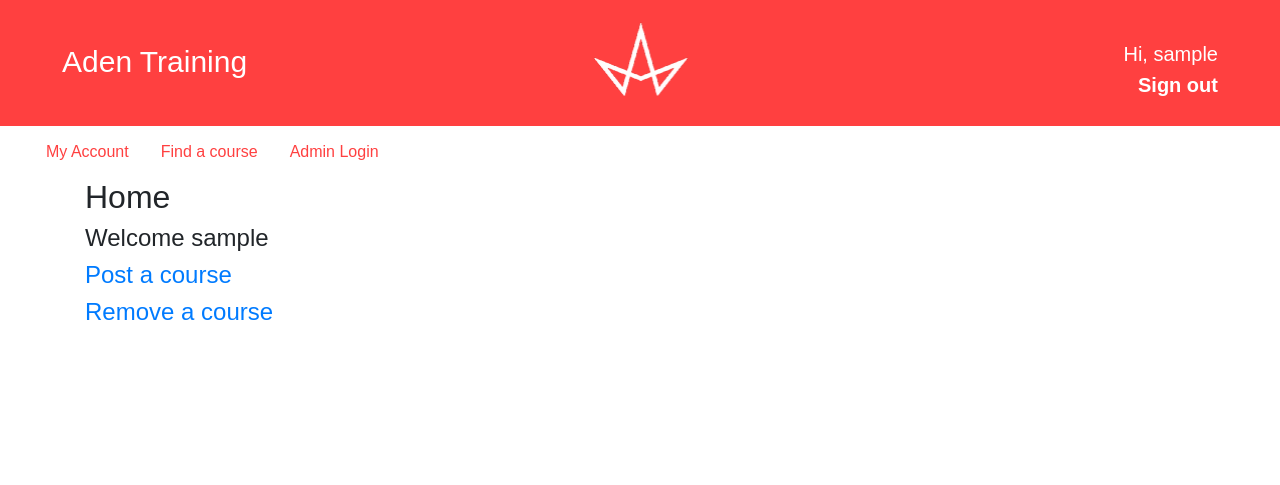
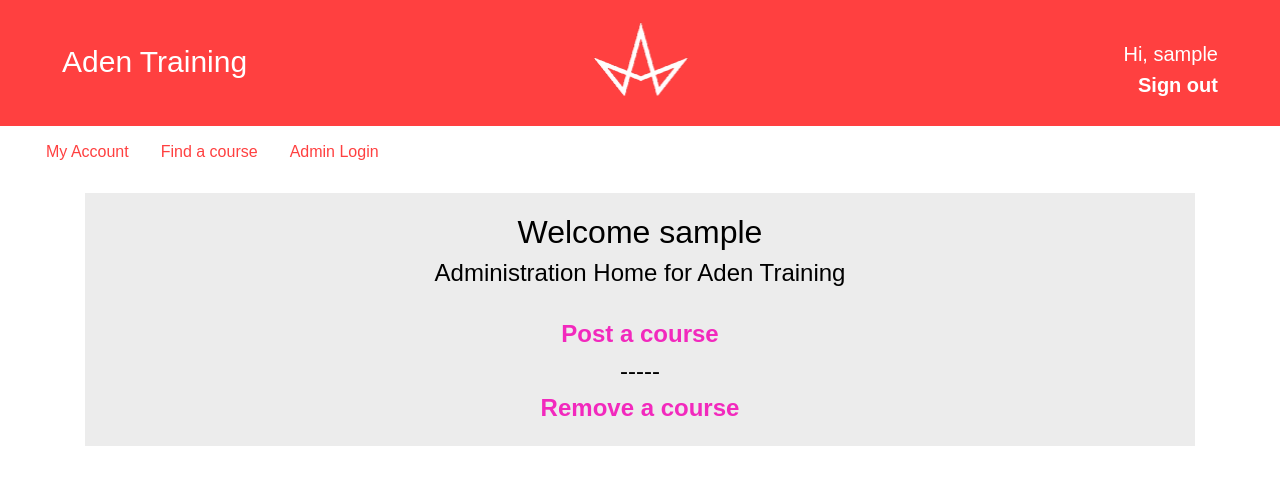
Before and after one commit to Aden-Training/Training_Portal, a Flask app: page /adminpage in a window 1280 px wide. Shown: the top 485 px of the page. Run offline with Flask 2, Linux system fonts and the light colour scheme; the visitor is signed in with stand-in values (Sample User, id 1); some libraries are stand-ins or nearby versions.

Commit message:
Fixed Admin homepage

```diff
--- a/static/css/master.css
+++ b/static/css/master.css
@@ -476,6 +476,45 @@ i{
 
 
 /*
+-- adminlogin.html --
+*/
+.loginAdmin{
+  width: 50%;
+  float: center;
+}
+
+
+/*
+-- adminhome.html --
+*/
+.adminHome{
+  color: #000000;
+  padding-top: 20px;
+  padding-bottom: 15px;
+  padding-left: 30px;
+  padding-right: 30px;
+  margin-top: 15px;
+  margin-right: 15px;
+  height: auto;
+  width: 100%;
+  text-align: center;
+  background-color: #dadada80;
+}
+
+/* Clickable links on page*/
+.adminLink{
+  color: #f229bd;
+  text-decoration: none;
+  font-weight: bold;
+}
+
+.adminLink:hover{
+  color: #f2b929;
+  text-decoration: none;
+  font-weight: bold;
+}
+
+/*
 -- Buttons --
 */
 .btn{
--- a/templates/adminhome.html
+++ b/templates/adminhome.html
@@ -1,11 +1,17 @@
 {% extends "base.html" %}
 {% block content %}
-<div class="container">
-    <h2>Home</h2>
-    <h4>Welcome {{session['user']}}</h4>
-
-    <h4><a href="/postcourses">Post a course</a></h4>
-    <h4><a href="/removecourses">Remove a course</a></h4>
-
+<div class="row">
+    <div class="container">
+        <div class="adminHome">
+            <h2>Welcome {{session['user']}}</h2>
+            <h4>Administration Home for Aden Training</h4>
+            <br>
+            <div class="links">
+                <h4><a class="adminLink" href="/postcourses">Post a course</a></h4>
+                <h4>-----</h4>
+                <h4><a class="adminLink" href="/removecourses">Remove a course</a></h4>
+            </div>
+        </div>
+    </div>
 </div>
 {% endblock %}
```
Also changed, not shown: templates/adminlogin.html (+13 -8 lines), db/database.db.
